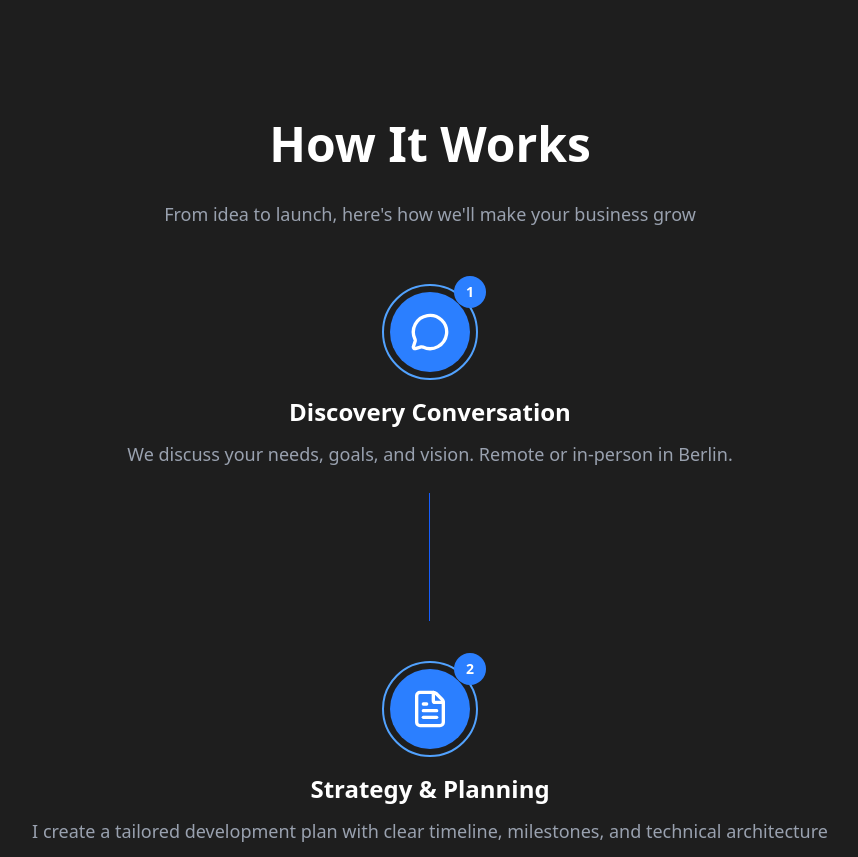
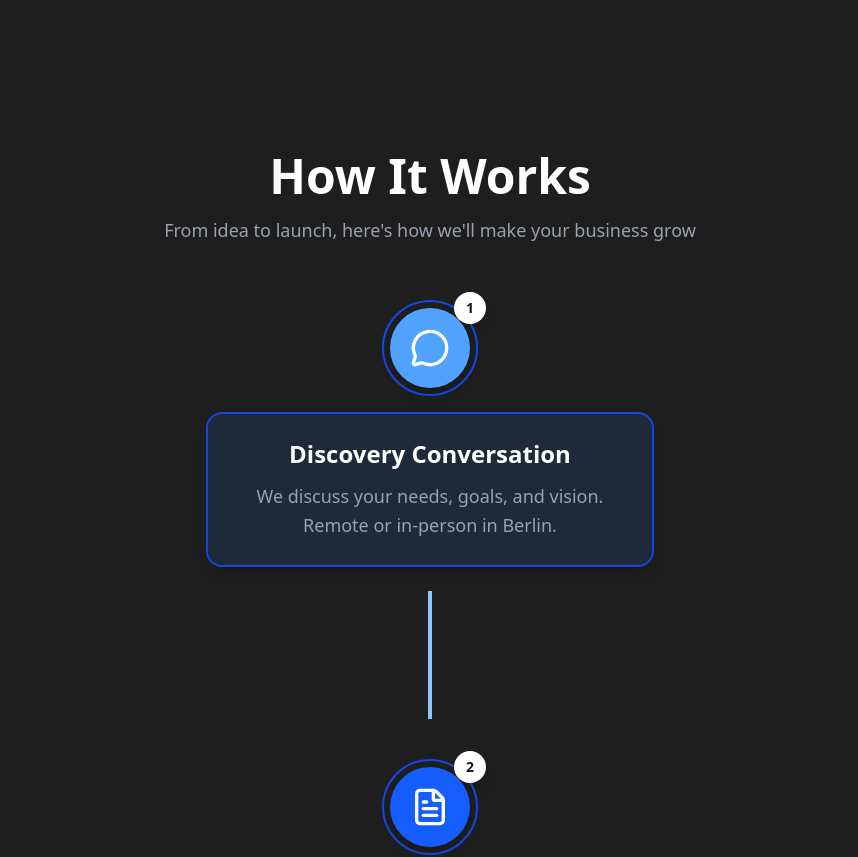
Before and after one commit to nestoririondo/portfolio-v3, a Next.js app: page / in a window 1280 px wide. Shown: the part 840-1697 px from the top of the page, without its empty margins (210-1068 px from the left). Built offline with nearby package versions, Linux system fonts and the light colour scheme; no server answers.

Commit message:
improve process section animations

```diff
--- a/components/layout/MainContent.tsx
+++ b/components/layout/MainContent.tsx
@@ -6,7 +6,7 @@ import { Process } from "@/components/sections/Process";
 
 export function MainContent() {
   return (
-    <div className="flex flex-col gap-20">
+    <div className="flex flex-col gap-28">
       <Hero />
       <Process />
       <ChatDemo />
--- a/components/sections/About.tsx
+++ b/components/sections/About.tsx
@@ -37,13 +37,7 @@ export function About() {
           </h2>
         </motion.div>
 
-        <motion.div
-          className="max-w-5xl mx-auto"
-          // initial={{ opacity: 0, y: 50 }}
-          // whileInView={{ opacity: 1, y: 0 }}
-          // viewport={{ once: true }}
-          // transition={{ duration: 0.6, delay: 0.2 }}
-        >
+        <motion.div className="max-w-5xl mx-auto">
           {/* Hero Section */}
           <div className="text-center mb-20">
             <motion.div
@@ -73,10 +67,37 @@ export function About() {
               className="max-w-3xl mx-auto space-y-6"
             >
               <p className="text-xl text-gray-700 dark:text-gray-300 leading-relaxed">
-                {t("about.description1")}
+                {t("about.description1")
+                  .split(" ")
+                  .map((word, i) => (
+                    <motion.span
+                      key={i}
+                      initial={{ opacity: 0 }}
+                      whileInView={{ opacity: 1 }}
+                      viewport={{ once: true }}
+                      transition={{ delay: i * 0.05 }}
+                      className="font-mono"
+                    >
+                      {word}{" "}
+                    </motion.span>
+                  ))}
               </p>
+
               <p className="text-xl text-gray-700 dark:text-gray-300 leading-relaxed">
-                {t("about.description2")}
+                {t("about.description2")
+                  .split(" ")
+                  .map((word, i) => (
+                    <motion.span
+                      key={i}
+                      initial={{ opacity: 0 }}
+                      whileInView={{ opacity: 1 }}
+                      viewport={{ once: true }}
+                      transition={{ delay: i * 0.05 + 0.8 }}
+                      className="font-mono"
+                    >
+                      {word}{" "}
+                    </motion.span>
+                  ))}
               </p>
             </motion.div>
           </div>
--- a/components/sections/Hero.tsx
+++ b/components/sections/Hero.tsx
@@ -6,7 +6,6 @@ import { motion } from "framer-motion";
 import { scrollToContact } from "@/lib/utils/scroll";
 import DotGrid from "../ui/DotGrid";
 import { useTheme } from "@/lib/contexts/ThemeContext";
-import CurrentStatus from "../ui/Status";
 import BlurText from "../ui/BlurText";
 import { useAnimation } from "@/lib/contexts/AnimationContext";
 
--- a/components/sections/Process.tsx
+++ b/components/sections/Process.tsx
@@ -40,7 +40,7 @@ export function Process() {
           transition={{ duration: 0.6 }}
           className="text-center mb-16"
         >
-          <h2 className="text-4xl md:text-5xl pb-4 md:text-4xl font-bold text-gray-900 dark:text-white mb-4">
+          <h2 className="text-4xl md:text-5xl font-bold text-gray-900 dark:text-white mb-4">
             {t("process.title")}
           </h2>
           <p className="text-lg text-gray-600 dark:text-gray-400 max-w-2xl mx-auto">
@@ -53,10 +53,20 @@ export function Process() {
             const Icon = step.icon;
             const isEven = index % 2 === 0;
 
+            // Logical color progression with higher contrast
+            const colors = [
+              { bg: 'bg-blue-400', border: 'border-blue-200 dark:border-blue-700', connector: 'bg-blue-300' },
+              { bg: 'bg-blue-600', border: 'border-blue-200 dark:border-blue-700', connector: 'bg-blue-500' },
+              { bg: 'bg-blue-700', border: 'border-blue-200 dark:border-blue-700', connector: 'bg-blue-600' },
+              { bg: 'bg-blue-900', border: 'border-blue-200 dark:border-blue-700', connector: 'bg-blue-800' },
+            ];
+
+            const stepColor = colors[index];
+
             return (
               <motion.div
                 key={step.key}
-                initial={{ opacity: 0, x: isEven ? -30 : 30 }}
+                initial={{ opacity: 0, x: isEven ? -50 : 50 }}
                 whileInView={{ opacity: 1, x: 0 }}
                 viewport={{ once: true }}
                 transition={{ duration: 0.6, delay: step.delay }}
@@ -70,7 +80,7 @@ export function Process() {
                       whileInView={{ scale: 1, opacity: 1 }}
                       viewport={{ once: true }}
                       transition={{ duration: 0.5, delay: step.delay + 0.2 }}
-                      className="w-20 h-20 bg-blue-600 dark:bg-blue-500 rounded-full flex items-center justify-center relative z-10"
+                      className={`w-20 h-20 ${stepColor.bg} rounded-full flex items-center justify-center relative z-10 shadow-lg`}
                     >
                       <Icon className="w-10 h-10 text-white" />
                     </motion.div>
@@ -79,20 +89,26 @@ export function Process() {
                       whileInView={{ scale: 1 }}
                       viewport={{ once: true }}
                       transition={{ duration: 0.5, delay: step.delay + 0.4 }}
-                      className="absolute -top-2 -left-2 w-24 h-24 border-2 border-blue-300 dark:border-blue-400 rounded-full"
+                      className={`absolute -top-2 -left-2 w-24 h-24 border-2 ${stepColor.border} rounded-full`}
                     />
-                    <div className="absolute -top-4 -right-4 w-8 h-8 bg-blue-600 dark:bg-blue-500 rounded-full flex items-center justify-center text-white text-sm font-bold">
+                    <div className="absolute -top-4 -right-4 w-8 h-8 bg-gray-900 dark:bg-white text-white dark:text-gray-900 rounded-full flex items-center justify-center text-sm font-bold shadow-lg">
                       {index + 1}
                     </div>
                   </div>
                 </div>
 
-                {/* Content */}
-                <div className={`flex-1 text-center `}>
+                {/* Content Card */}
+                <motion.div
+                  initial={{ scale: 0.9, opacity: 0 }}
+                  whileInView={{ scale: 1, opacity: 1 }}
+                  viewport={{ once: true }}
+                  transition={{ duration: 0.5, delay: step.delay + 0.3 }}
+                  className={`bg-white dark:bg-gray-800 rounded-2xl p-6 shadow-lg border-2 ${stepColor.border} max-w-md w-full text-center`}
+                >
                   <motion.h3
                     initial={{ opacity: 0, y: 20 }}
                     whileInView={{ opacity: 1, y: 0 }}
-                    transition={{ duration: 0.5, delay: step.delay + 0.3 }}
+                    transition={{ duration: 0.5, delay: step.delay + 0.4 }}
                     viewport={{ once: true }}
                     className="text-2xl font-bold text-gray-900 dark:text-white mb-3"
                   >
@@ -101,24 +117,24 @@ export function Process() {
                   <motion.p
                     initial={{ opacity: 0, y: 20 }}
                     whileInView={{ opacity: 1, y: 0 }}
-                    transition={{ duration: 0.5, delay: step.delay + 0.4 }}
+                    transition={{ duration: 0.5, delay: step.delay + 0.5 }}
                     viewport={{ once: true }}
                     className="text-gray-600 dark:text-gray-400 text-lg leading-relaxed"
                   >
                     {t(`process.step${index + 1}.description`)}
                   </motion.p>
+                </motion.div>
 
-                  {/* Timeline connector for mobile */}
+                {/* Progress connector line */}
                 {index < processSteps.length - 1 && (
                   <motion.div
                     initial={{ scaleY: 0 }}
                     whileInView={{ scaleY: 1 }}
-                      transition={{ duration: 0.5, delay: step.delay + 0.6 }}
+                    transition={{ duration: 0.8, delay: step.delay + 0.6 }}
                     viewport={{ once: true }}
-                      className="w-px h-32 bg-blue-300 dark:bg-blue-600 mx-auto mt-6 origin-top"
+                    className={`w-1 h-32 ${stepColor.connector} mx-auto origin-top`}
                   />
                 )}
-                </div>
               </motion.div>
             );
           })}
```
Lines whose indentation alone changed are shown as unchanged.
